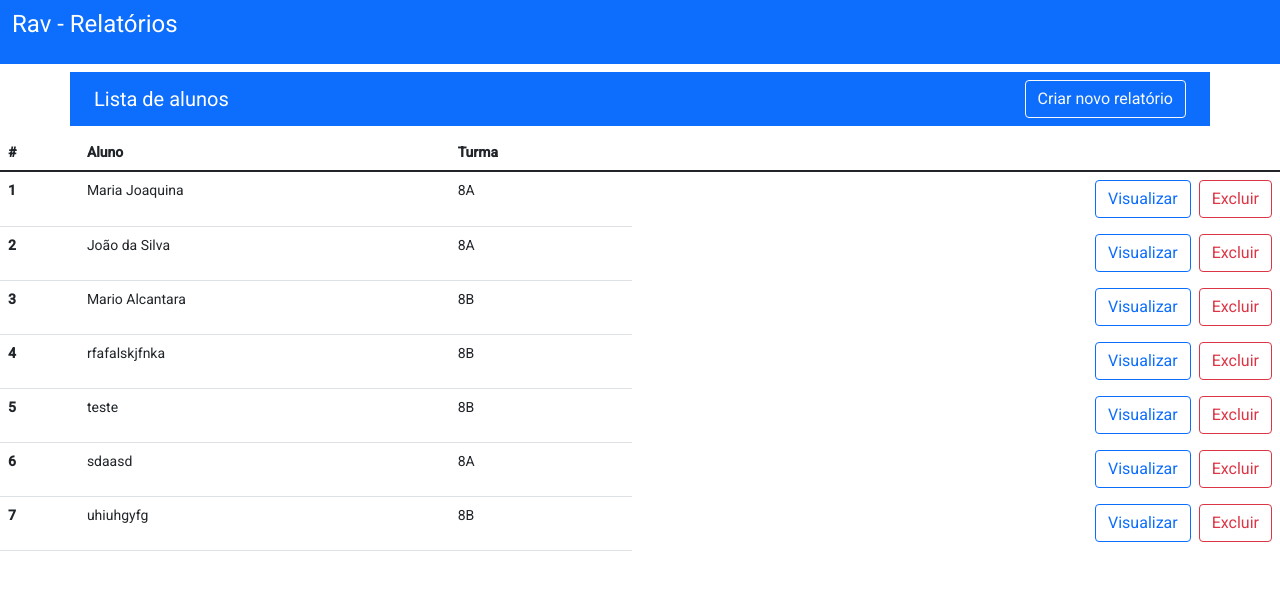
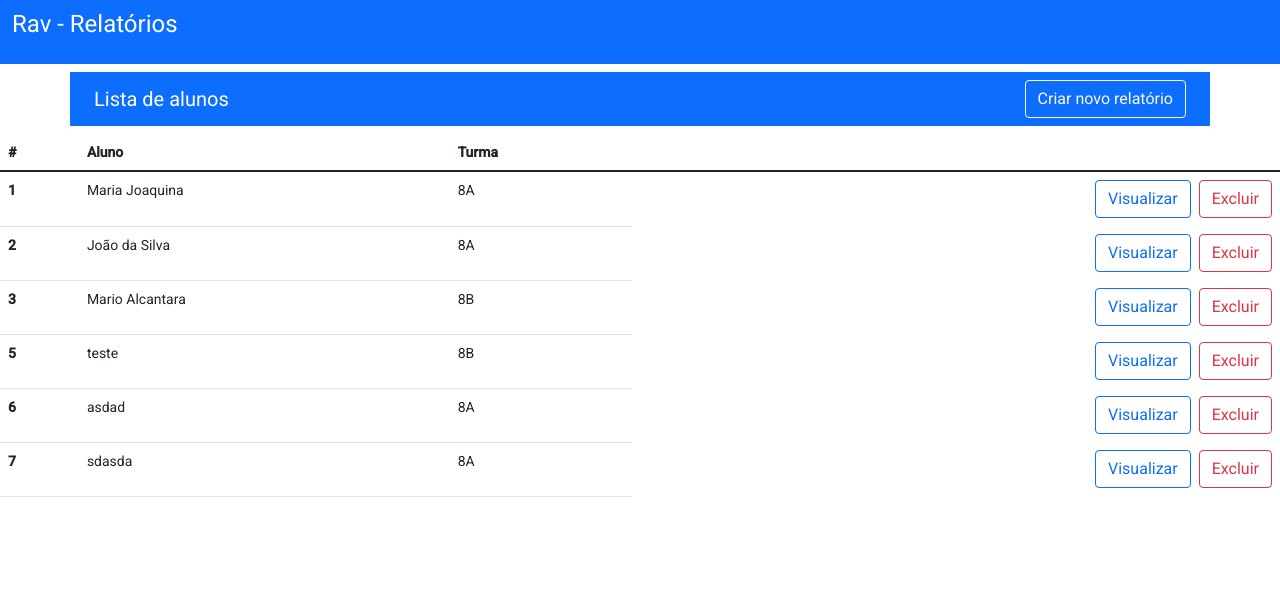
Before and after one commit to Brunostaine/rav-relatorio-de-avaliacao-angular, an Angular app: page / in a window 1280 px wide. Shown: the top 590 px of the page. Built offline with nearby package versions, Linux system fonts and the light colour scheme; data requests are answered from the project's data file.

Commit message:
atualizações de teste

```diff
--- a/db.json
+++ b/db.json
@@ -41,26 +41,20 @@
       "turma": "8B"
     },
     {
-      "nome": "rfafalskjfnka",
-      "turma": "8B",
-      "perguntas": "s",
-      "id": 4
-    },
-    {
       "nome": "teste",
       "turma": "8B",
       "perguntas": "n",
       "id": 5
     },
     {
-      "nome": "sdaasd",
+      "nome": "asdad",
       "turma": "8A",
       "perguntas": "s",
       "id": 6
     },
     {
-      "nome": "uhiuhgyfg",
-      "turma": "8B",
+      "nome": "sdasda",
+      "turma": "8A",
       "perguntas": "s",
       "id": 7
     }
--- a/src/app/componentes/add-aluno/add-aluno.component.ts
+++ b/src/app/componentes/add-aluno/add-aluno.component.ts
@@ -39,7 +39,7 @@ export class AddAlunoComponent implements OnInit {
       perguntas: [null, [Validators.required]],
     });
 
-    console.log(this.formulario);
+    // console.log(this.formulario);
 
     // Radio button opções
 
@@ -72,13 +72,14 @@ export class AddAlunoComponent implements OnInit {
   }
 
   onSubmit() {
-    console.log(this.formulario.value);
+    // console.log(this.formulario.value);
 
     if (
       this.formulario.valid &&
       this.formulario.touched &&
       this.formulario.value.turma !== 'Selecione uma turma'
-    ) {
+    )
+    {
       this.addAlunoService.create(this.formulario.value).subscribe({
         next: () => {
           alert('Foi adicionado um novo relatório');
@@ -95,7 +96,7 @@ export class AddAlunoComponent implements OnInit {
     }
 
     this.addAlunoService.emitirRelatorioCriado.subscribe(
-      (this.listarPerguntas = console.log(this.formulario))
+      (this.listarPerguntas = this.formulario)
     );
   }
 
```
